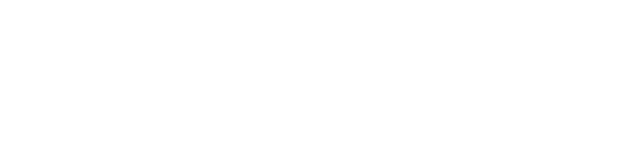
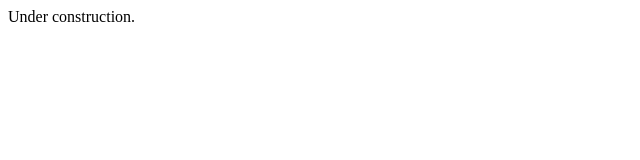
Before and after one commit to hIGH-aND-mIGHTY/hacker-hours-boise, a plain HTML site: page index.html in a window 1280 px wide. Shown: the whole page, without its empty margins (0-640 px from the left). Drawn offline with Linux system fonts and the light colour scheme.

Commit message:
Add body text

```diff
--- a/index.html
+++ b/index.html
@@ -4,6 +4,6 @@
 	<title>Boise Hacker Hours</title>
 </head>
 <body>
-
+	Under construction.
 </body>
 </html>
```
